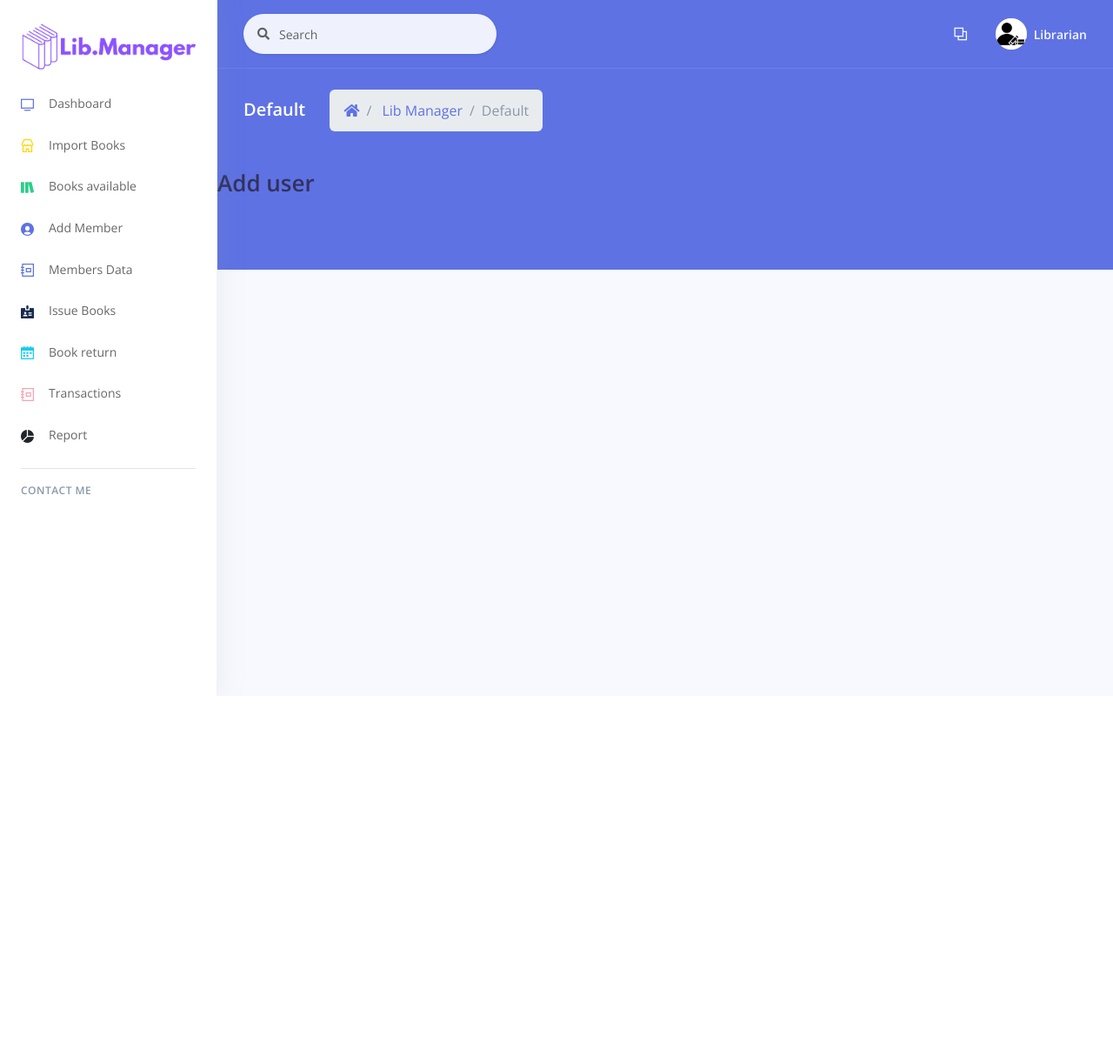
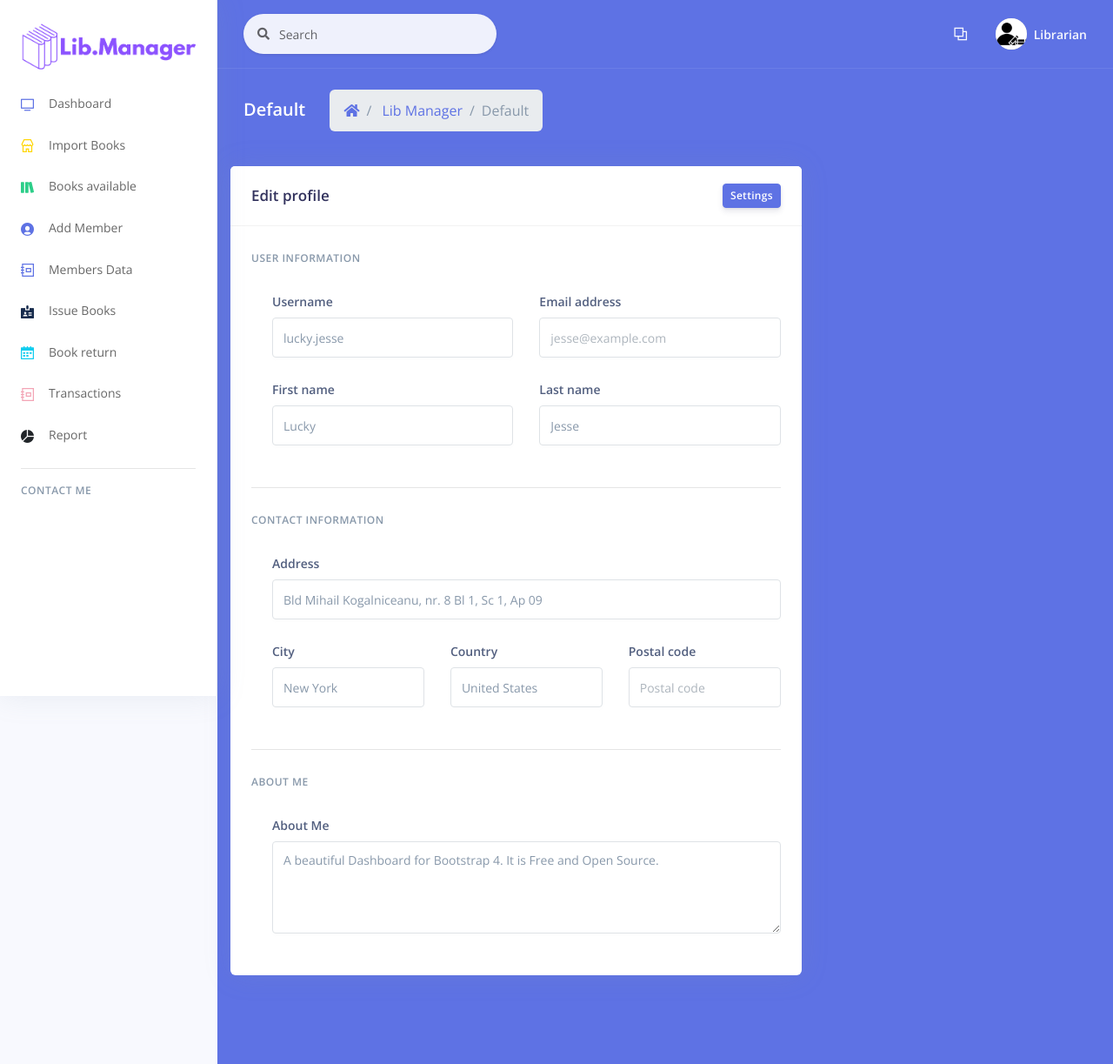
Before and after one commit to dsrao711/LibManager, a Flask app: page /add_member in a window 1280 px wide. Shown: the whole page at 87% size. Before the commit the page ends 800 px from the top, so only its background shows below. Run offline with Flask 2, Linux system fonts and the light colour scheme; some libraries are stand-ins or nearby versions.

Commit message:
Members module - members updated

```diff
--- a/app/books/forms.py
+++ b/app/books/forms.py
@@ -20,6 +20,7 @@ class SearchBook(FlaskForm):
             values['isbn'] = self.isbn.data
         return values
 
+
 class ImportBook(FlaskForm):
 
     book_id = StringField('Book ID' , validators=[DataRequired()] )
--- a/app/members/models.py
+++ b/app/members/models.py
@@ -1,7 +1,8 @@
 from app import db
 
 class Members(db.Model):
-    member_id = db.Column(db.Integer , primary_key = True)
+    member_id = db.Column(db.Integer , primary_key = True , unique = True)
     name = db.Column(db.String)
     email = db.Column(db.String, unique=True)
     contact = db.Column(db.String , unique = True)
+    debt = db.Column(db.Integer)
--- a/app/templates/members/add_member.html
+++ b/app/templates/members/add_member.html
@@ -1,5 +1,95 @@
 {% extends './layout.html' %} {% block content %}
 
-<h1>Add user</h1>
+<div class="col-xl-8 order-xl-1">
+    <div class="card">
+        <div class="card-header">
+            <div class="row align-items-center">
+                <div class="col-8">
+                    <h3 class="mb-0">Edit profile </h3>
+                </div>
+                <div class="col-4 text-right">
+                    <a href="#!" class="btn btn-sm btn-primary">Settings</a>
+                </div>
+            </div>
+        </div>
+        <div class="card-body">
+            <form>
+                <h6 class="heading-small text-muted mb-4">User information</h6>
+                <div class="pl-lg-4">
+                    <div class="row">
+                        <div class="col-lg-6">
+                            <div class="form-group">
+                                <label class="form-control-label" for="input-username">Username</label>
+                                <input type="text" id="input-username" class="form-control" placeholder="Username" value="lucky.jesse">
+                            </div>
+                        </div>
+                        <div class="col-lg-6">
+                            <div class="form-group">
+                                <label class="form-control-label" for="input-email">Email address</label>
+                                <input type="email" id="input-email" class="form-control" placeholder="jesse@example.com">
+                            </div>
+                        </div>
+                    </div>
+                    <div class="row">
+                        <div class="col-lg-6">
+                            <div class="form-group">
+                                <label class="form-control-label" for="input-first-name">First name</label>
+                                <input type="text" id="input-first-name" class="form-control" placeholder="First name" value="Lucky">
+                            </div>
+                        </div>
+                        <div class="col-lg-6">
+                            <div class="form-group">
+                                <label class="form-control-label" for="input-last-name">Last name</label>
+                                <input type="text" id="input-last-name" class="form-control" placeholder="Last name" value="Jesse">
+                            </div>
+                        </div>
+                    </div>
+                </div>
+                <hr class="my-4" />
+                <!-- Address -->
+                <h6 class="heading-small text-muted mb-4">Contact information</h6>
+                <div class="pl-lg-4">
+                    <div class="row">
+                        <div class="col-md-12">
+                            <div class="form-group">
+                                <label class="form-control-label" for="input-address">Address</label>
+                                <input id="input-address" class="form-control" placeholder="Home Address" value="Bld Mihail Kogalniceanu, nr. 8 Bl 1, Sc 1, Ap 09" type="text">
+                            </div>
+                        </div>
+                    </div>
+                    <div class="row">
+                        <div class="col-lg-4">
+                            <div class="form-group">
+                                <label class="form-control-label" for="input-city">City</label>
+                                <input type="text" id="input-city" class="form-control" placeholder="City" value="New York">
+                            </div>
+                        </div>
+                        <div class="col-lg-4">
+                            <div class="form-group">
+                                <label class="form-control-label" for="input-country">Country</label>
+                                <input type="text" id="input-country" class="form-control" placeholder="Country" value="United States">
+                            </div>
+                        </div>
+                        <div class="col-lg-4">
+                            <div class="form-group">
+                                <label class="form-control-label" for="input-country">Postal code</label>
+                                <input type="number" id="input-postal-code" class="form-control" placeholder="Postal code">
+                            </div>
+                        </div>
+                    </div>
+                </div>
+                <hr class="my-4" />
+                <!-- Description -->
+                <h6 class="heading-small text-muted mb-4">About me</h6>
+                <div class="pl-lg-4">
+                    <div class="form-group">
+                        <label class="form-control-label">About Me</label>
+                        <textarea rows="4" class="form-control" placeholder="A few words about you ...">A beautiful Dashboard for Bootstrap 4. It is Free and Open Source.</textarea>
+                    </div>
+                </div>
+            </form>
+        </div>
+    </div>
+</div>
 
 {% endblock content %}
```
